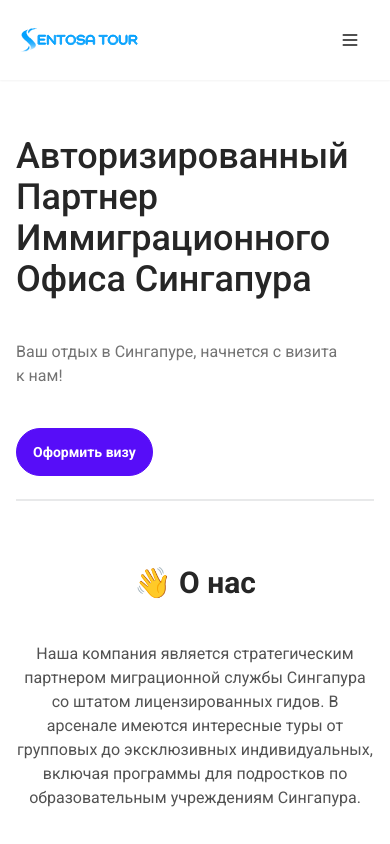
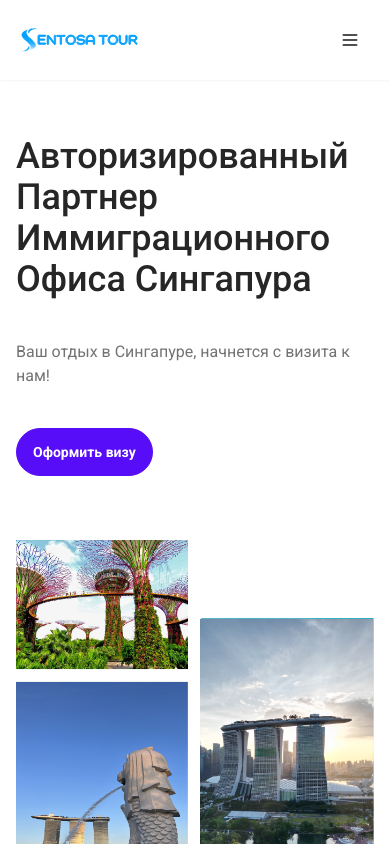
Before and after one commit to qipchaq/sentosa-tour, a Next.js app: page / in a window 390 px wide. Shown: the top 844 px of the page. Built offline with nearby package versions, Linux system fonts and the light colour scheme.

Commit message:
make main section responsive

```diff
--- a/src/app/components/MainSection/MainSection.tsx
+++ b/src/app/components/MainSection/MainSection.tsx
@@ -5,7 +5,7 @@ import mainSection from '../../../../public/assets/images/main-section.png';
 
 const MainSection = () => {
   return (
-    <section className="flex justify-between items-center pt-10 lg:pt-16 lg:pb-16 gap-16">
+    <section className="justify-between items-center pt-10 lg:pt-16 lg:pb-16 gap-16 flex flex-col lg:flex-row lg:items-center">
       <div className="flex flex-col gap-10 flex-1">
         <h1 className="font-medium text-neutral-800 dark:text-neutral-200 text-4xl md:text-5xl xl:text-5xl !leading-[114%] max-w-[568px]">
           Авторизированный Партнер Иммиграционного Офиса Сингапура
```
